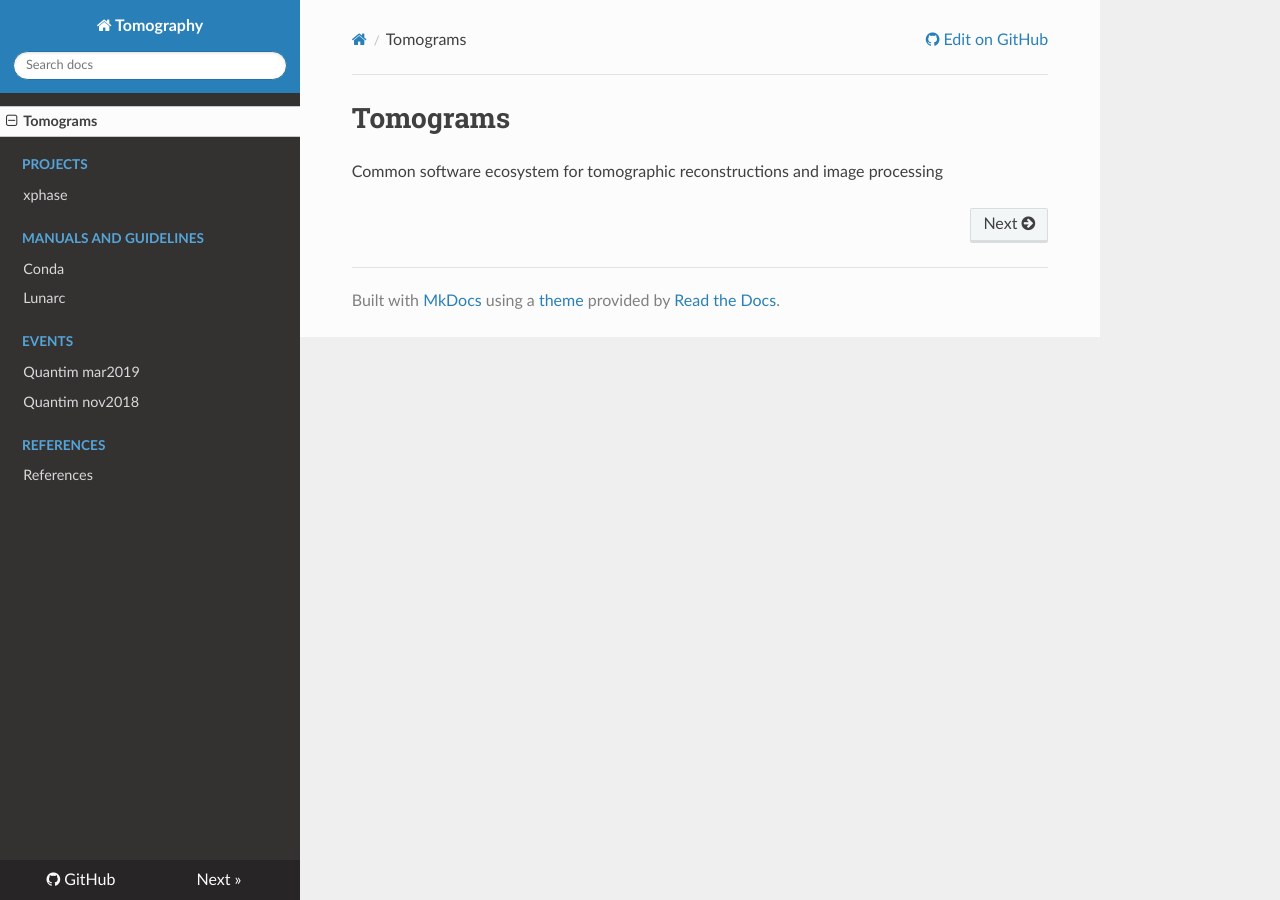
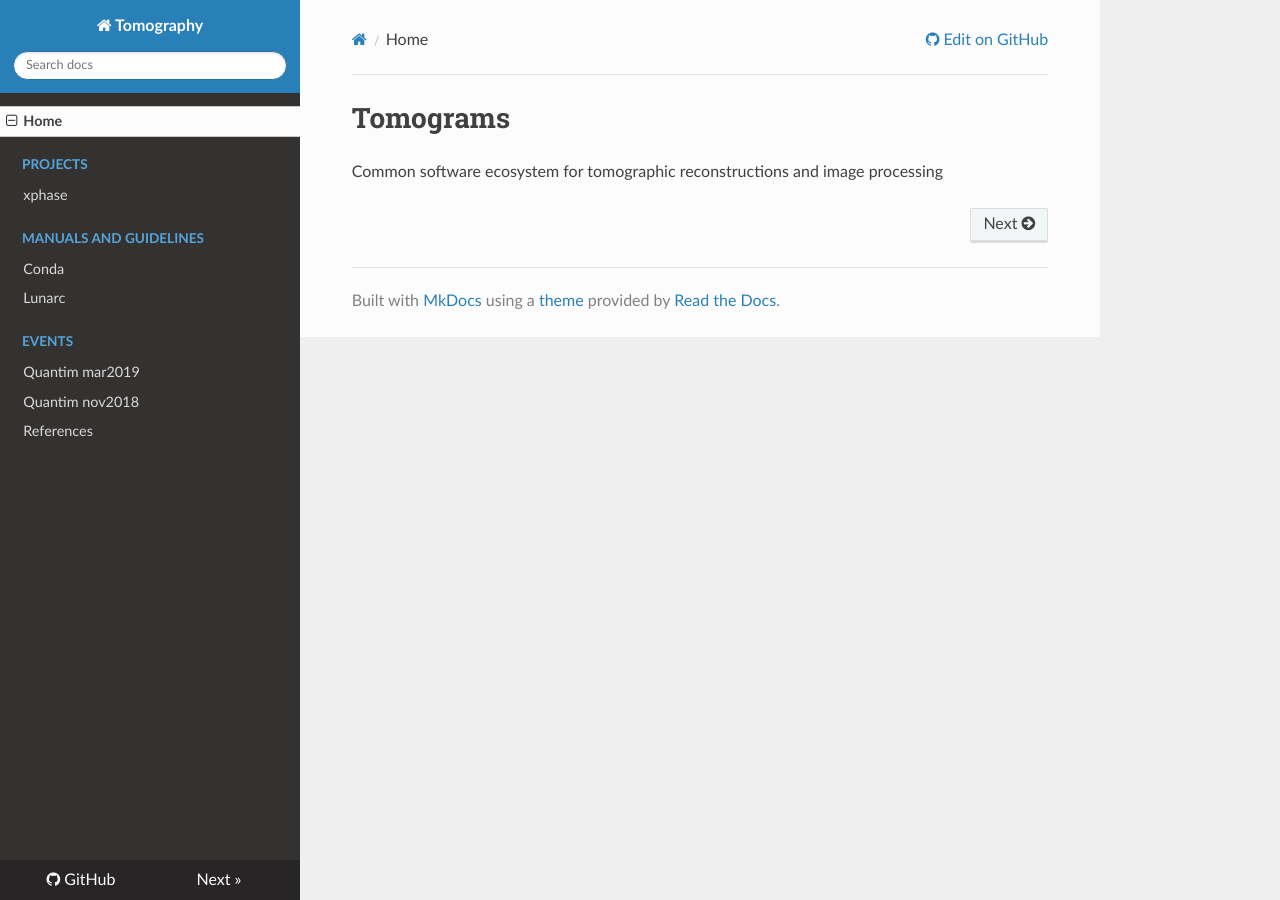
Before and after one commit to tomograms/tomograms-doc, an MkDocs documentation site: the page built from docs/index.md, in a window 1280 px wide. Built offline with MkDocs 1.6.1, drawn with Linux system fonts in a browser that asks for light colours; nearby versions of some CDN libraries.

Commit message:
Update mkdocs.yml

```diff
--- a/mkdocs.yml
+++ b/mkdocs.yml
@@ -3,17 +3,16 @@ repo_url: https://github.com/zdemat/tomograms
 #copyright:
 
 nav:
-  - 'index.md'
-  - 'Projects':
-    - 'projects/xphase.md'
-  - 'Manuals and Guidelines':
-    - 'doc/conda.md'
-    - 'doc/lunarc.md'
-  - 'Events':
-    - 'events/quantim_mar2019.md'
-    - 'events/quantim_nov2018.md'
-  - 'References':
-    - 'references.md'
+  - Home: index.md
+  - Projects:
+    - projects/xphase.md
+  - Manuals and Guidelines:
+    - doc/conda.md
+    - doc/lunarc.md
+  - Events:
+    - events/quantim_mar2019.md
+    - events/quantim_nov2018.md
+  - References: references.md
 
 # Meta data
 #site_description:
```
